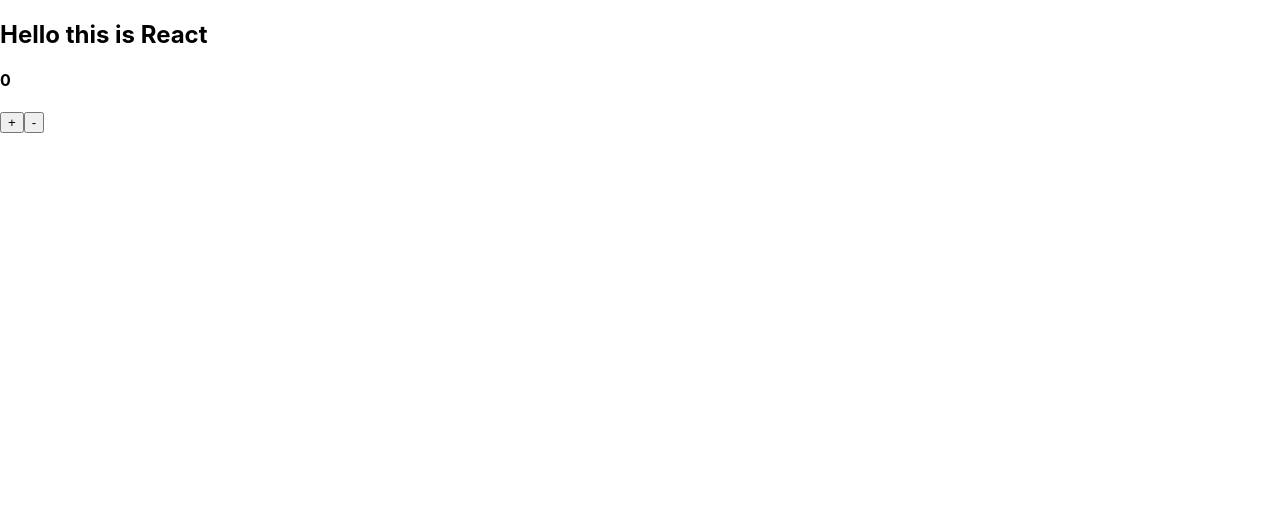
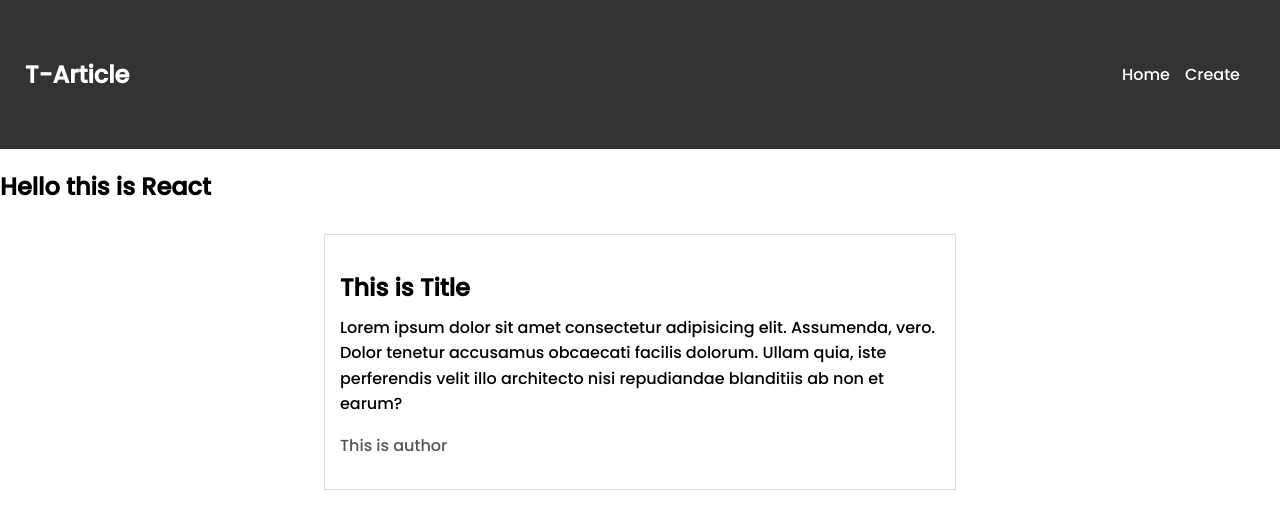
Before and after one commit to Leap-Chanvuthy/react-tutorial-for-beginners, a React (Create React App) app: page / in a window 1280 px wide. Shown: the top 528 px of the page. Built offline with nearby package versions, Linux system fonts and the light colour scheme.

Commit message:
add: lesson2

```diff
--- a/src/App.js
+++ b/src/App.js
@@ -1,9 +1,11 @@
 import Home from './pages/Home';
+import Navbar from './components/layout/Navbar';
 
 function App() {
   return (
     <div className="App">
-      <h2>Hello this is React</h2>
+      <Navbar/>
+        <h2>Hello this is React</h2>
       <Home/>
     </div>
   );
--- /dev/null
+++ b/src/components/articles/ArticleList.jsx
@@ -0,0 +1,13 @@
+const ArticleList = () => {
+    return (
+        <div className="article-list">
+            <div className="article">
+                <h2 className="article-title">This is Title</h2>
+                <div className="article-body">Lorem ipsum dolor sit amet consectetur adipisicing elit. Assumenda, vero. Dolor tenetur accusamus obcaecati facilis dolorum. Ullam quia, iste perferendis velit illo architecto nisi repudiandae blanditiis ab non et earum?</div>
+                <p className="article-author">This is author</p>
+            </div>
+        </div>
+     );
+}
+
+export default ArticleList;
--- /dev/null
+++ b/src/components/layout/Navbar.jsx
@@ -0,0 +1,15 @@
+const Navbar = () => {
+    return (
+        <nav className="navbar">
+            <div className="logo">
+                <h4>T-Article</h4>
+            </div>
+            <ul className="nav-list">
+                <li className="nav-item">Home</li>
+                <li className="nav-item">Create</li>
+            </ul>
+        </nav>
+     );
+}
+
+export default Navbar;
--- a/src/index.css
+++ b/src/index.css
@@ -1,13 +1,63 @@
-body {
+@import url('https://fonts.googleapis.com/css2?family=Poppins:wght@500&display=swap');
+
+html body {
+  padding: 0;
   margin: 0;
-  font-family: -apple-system, BlinkMacSystemFont, 'Segoe UI', 'Roboto', 'Oxygen',
-    'Ubuntu', 'Cantarell', 'Fira Sans', 'Droid Sans', 'Helvetica Neue',
-    sans-serif;
-  -webkit-font-smoothing: antialiased;
-  -moz-osx-font-smoothing: grayscale;
+  box-sizing: border-box;
+  font-family: 'Poppins', sans-serif;
 }
 
-code {
-  font-family: source-code-pro, Menlo, Monaco, Consolas, 'Courier New',
-    monospace;
+.navbar {
+  background-color: #333;
+  padding: 25px;
+  color: white;
+  display: flex;
+  justify-content: space-between;
+  align-items: center;
 }
+
+.logo {
+  font-size: 1.5rem;
+  font-weight: bold;
+}
+
+.nav-list {
+  list-style: none;
+  display: flex;
+}
+
+.nav-item {
+  margin-right: 15px;
+  cursor: pointer;
+  font-size: medium;
+}
+
+/* ArticleList.css */
+
+.article-list {
+  display: flex;
+  flex-direction: column;
+  align-items: center;
+}
+
+.article {
+  border: 1px solid #ddd;
+  padding: 15px;
+  margin: 10px;
+  max-width: 600px;
+}
+
+.article-title {
+  font-size: 1.5rem;
+  margin-bottom: 10px;
+}
+
+.article-body {
+  line-height: 1.6;
+  margin-bottom: 10px;
+}
+
+.article-author {
+  color: #555;
+  font-style: bold;
+}
--- a/src/pages/Home.jsx
+++ b/src/pages/Home.jsx
@@ -1,22 +1,10 @@
-import { useState } from "react";
+import ArticleList from "../components/articles/ArticleList";
 
 const Home = () => {
-    const [count , setCount] = useState(0);
-    const increase = () => {
-        setCount(count + 1);
-    }
-
-    const decrease = () => {
-        setCount(count - 1);
-    }
-
-    console.log(count);
 
     return (
         <div>
-            <h4>{count}</h4>
-            <button onClick={increase}>+</button>
-            <button onClick={decrease}>-</button>
+            <ArticleList/>
         </div>
     )
 }
```
Also changed, not shown: src/components/articles/ArtcileDetail.jsx (added).
